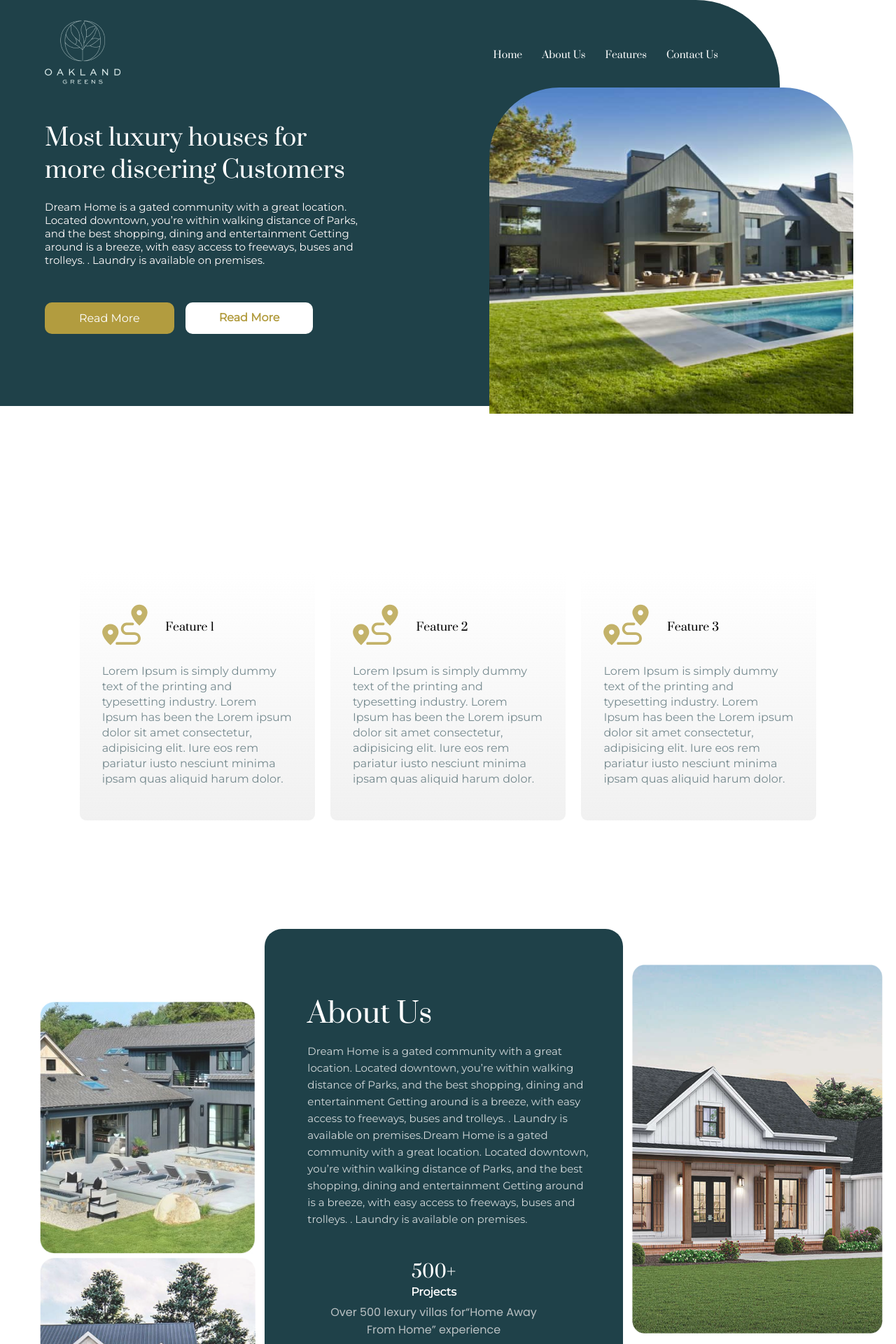
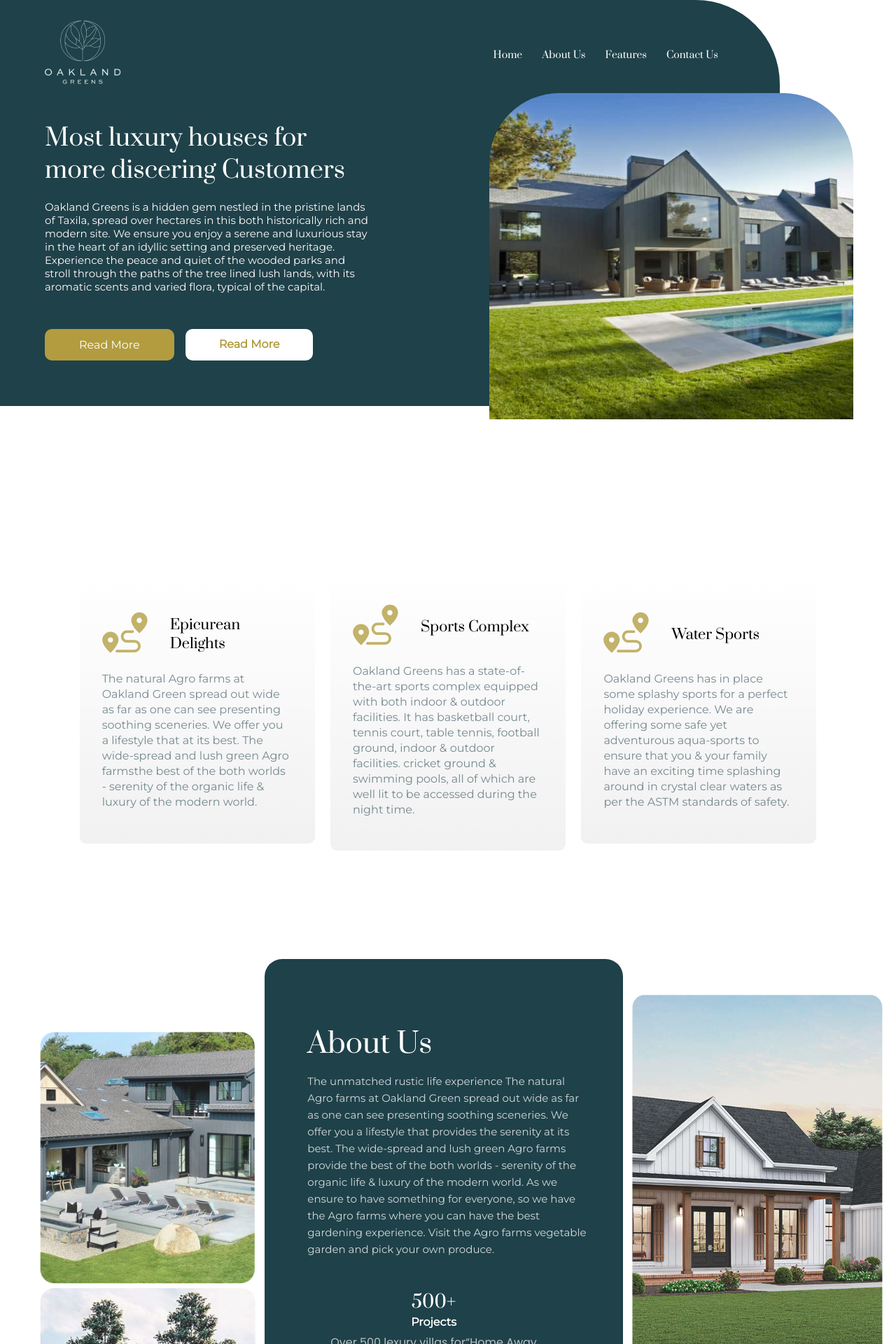
Before and after one commit to mbilalkhalidofficial/Oakland-greens, a React (Vite) app: page / in a window 1280 px wide. Shown: the top 1920 px of the page at 70% size. Built offline with nearby package versions, Linux system fonts and the light colour scheme.

Commit message:
fixes done

```diff
--- a/src/components/AboutUsSection.jsx
+++ b/src/components/AboutUsSection.jsx
@@ -30,15 +30,15 @@ export function AboutUsSection() {
           <div className="about__section__secondentry__overlay">
             <div className="about__section__secondentry__heading">About Us</div>
             <div className="about__section__secondentry__para">
-              Dream Home is a gated community with a great location. Located
-              downtown, you’re within walking distance of Parks, and the best
-              shopping, dining and entertainment Getting around is a breeze,
-              with easy access to freeways, buses and trolleys. . Laundry is
-              available on premises.Dream Home is a gated community with a great
-              location. Located downtown, you’re within walking distance of
-              Parks, and the best shopping, dining and entertainment Getting
-              around is a breeze, with easy access to freeways, buses and
-              trolleys. . Laundry is available on premises.
+              The unmatched rustic life experience The natural Agro farms at
+              Oakland Green spread out wide as far as one can see presenting
+              soothing sceneries. We offer you a lifestyle that provides the
+              serenity at its best. The wide-spread and lush green Agro farms
+              provide the best of the both worlds - serenity of the organic life
+              & luxury of the modern world. As we ensure to have something for
+              everyone, so we have the Agro farms where you can have the best
+              gardening experience. Visit the Agro farms vegetable garden and
+              pick your own produce.
             </div>
 
             <div className="about__section__secondentry_card">
--- a/src/components/FarmSection.jsx
+++ b/src/components/FarmSection.jsx
@@ -13,10 +13,10 @@ export function FarmSection() {
               Farm House plots
             </div>
             <div className="farm__house__content__left__para">
-              Lorem Ipsum is simply dummy text of the printing and typesetting
-              industry. Lorem Ipsum has been the industry.Lorem Ipsum is simply
-              dummy text of the printing and typesetting industry. Lorem Ipsum
-              has been the industry.
+              At Oakland Greens, modern-day services are provided daily by a
+              sophisticated and discreet service staff of housekeepers, butlers,
+              security guards, gardeners, chefs, laundry valet and a Concierge
+              service for a truly tailor-made stay.
             </div>
           </div>
           <div className="farm__house__content__left__button">Contact Us</div>
--- a/src/components/FeatureSectioin.jsx
+++ b/src/components/FeatureSectioin.jsx
@@ -24,13 +24,17 @@ export function FeatureSectioin() {
                   alt=""
                 />
               </div>
-              <div className="feature__content__card__info">Feature 1</div>
+              <div className="feature__content__card__info">
+                {" "}
+                Epicurean Delights
+              </div>
             </div>
             <div className="feature__content__card__para">
-              Lorem Ipsum is simply dummy text of the printing and typesetting
-              industry. Lorem Ipsum has been the Lorem ipsum dolor sit amet
-              consectetur, adipisicing elit. Iure eos rem pariatur iusto
-              nesciunt minima ipsam quas aliquid harum dolor.
+              The natural Agro farms at Oakland Green spread out wide as far as
+              one can see presenting soothing sceneries. We offer you a
+              lifestyle that at its best. The wide-spread and lush green Agro
+              farmsthe best of the both worlds - serenity of the organic life &
+              luxury of the modern world.
               <industry className="lorem20"></industry>
             </div>
           </div>
@@ -50,13 +54,14 @@ export function FeatureSectioin() {
                   alt=""
                 />
               </div>
-              <div className="feature__content__card__info">Feature 2</div>
+              <div className="feature__content__card__info">Sports Complex</div>
             </div>
             <div className="feature__content__card__para">
-              Lorem Ipsum is simply dummy text of the printing and typesetting
-              industry. Lorem Ipsum has been the Lorem ipsum dolor sit amet
-              consectetur, adipisicing elit. Iure eos rem pariatur iusto
-              nesciunt minima ipsam quas aliquid harum dolor.
+              Oakland Greens has a state-of-the-art sports complex equipped with
+              both indoor & outdoor facilities. It has basketball court, tennis
+              court, table tennis, football ground, indoor & outdoor facilities.
+              cricket ground & swimming pools, all of which are well lit to be
+              accessed during the night time.
               <industry className="lorem20"></industry>
             </div>
           </div>
@@ -76,13 +81,14 @@ export function FeatureSectioin() {
                   alt=""
                 />
               </div>
-              <div className="feature__content__card__info">Feature 3</div>
+              <div className="feature__content__card__info">Water Sports</div>
             </div>
             <div className="feature__content__card__para">
-              Lorem Ipsum is simply dummy text of the printing and typesetting
-              industry. Lorem Ipsum has been the Lorem ipsum dolor sit amet
-              consectetur, adipisicing elit. Iure eos rem pariatur iusto
-              nesciunt minima ipsam quas aliquid harum dolor.
+              Oakland Greens has in place some splashy sports for a perfect
+              holiday experience. We are offering some safe yet adventurous
+              aqua-sports to ensure that you & your family have an exciting time
+              splashing around in crystal clear waters as per the ASTM standards
+              of safety.
               <industry className="lorem20"></industry>
             </div>
           </div>
--- a/src/components/HomeSection.jsx
+++ b/src/components/HomeSection.jsx
@@ -79,11 +79,14 @@ export function HomeSection() {
                   Most luxury houses for more discering Customers
                 </div>
                 <div className="oakland_section__weaper__overlay__main_heading__para">
-                  Dream Home is a gated community with a great location. Located
-                  downtown, you’re within walking distance of Parks, and the
-                  best shopping, dining and entertainment Getting around is a
-                  breeze, with easy access to freeways, buses and trolleys. .
-                  Laundry is available on premises.
+                  Oakland Greens is a hidden gem nestled in the pristine lands
+                  of Taxila, spread over hectares in this both historically rich
+                  and modern site. We ensure you enjoy a serene and luxurious
+                  stay in the heart of an idyllic setting and preserved
+                  heritage. Experience the peace and quiet of the wooded parks
+                  and stroll through the paths of the tree lined lush lands,
+                  with its aromatic scents and varied flora, typical of the
+                  capital.
                 </div>
                 <div className="oakland_section__weaper__overlay__two button">
                   <div className="oakland_section__weaper__overlay__two__left">
--- a/src/components/LocationSection.jsx
+++ b/src/components/LocationSection.jsx
@@ -8,10 +8,9 @@ export function LocationSection() {
         <div className="location__Section">
           <div className="location__Section__text">Our location</div>
           <div className="location__Section__para">
-            Lorem Ipsum is simply dummy text of the printing and typesetting
-            industry. Lorem Ipsum has been the industry.Lorem Ipsum is simply
-            dummy text of the printing and typesetting industry. Lorem Ipsum has
-            been the industry.
+            At Oakland Greens you will get to reconnect with the peace and
+            tranquility away from the hullabaloo of the city life. Spend those
+            precious moments with your loved ones at our lavish farmhouses.
           </div>
 
           <div className="location__Section__img">
--- a/src/components/LuxurySection.jsx
+++ b/src/components/LuxurySection.jsx
@@ -14,11 +14,12 @@ export function LuxurySection() {
               Our luxury <span>upcoming</span> for more discering Customers
             </div>
             <div className="luxury__section__left__para">
-              Dream Home is a gated community with a great location. Located
-              downtown, you’re within walking distance of Parks, and the best
-              shopping, dining and entertainment Getting around is a breeze,
-              with easy access to freeways, buses and trolleys. . Laundry is
-              available on premises.
+              Oakland Greens is built and designed in line with international
+              standards of farmhouses in to make it your joyful place. During
+              your stays here, just sip signature cocktails at the restaurant
+              whilst overlooking the beautiful azure blue skies and the
+              magnificent hills or watch the glorious sunsets while you recline
+              beside the pool.
             </div>
             <div className="luxury__section__left__button">Read More</div>
           </div>
--- a/src/styles/global.scss
+++ b/src/styles/global.scss
@@ -542,6 +542,7 @@ figure {
 }
 .feature__content__card__info {
   padding-left: 1.6em;
+  font-size: 20px;
 }
 .feature__content__card:hover {
   background: #b29c3f;
```
